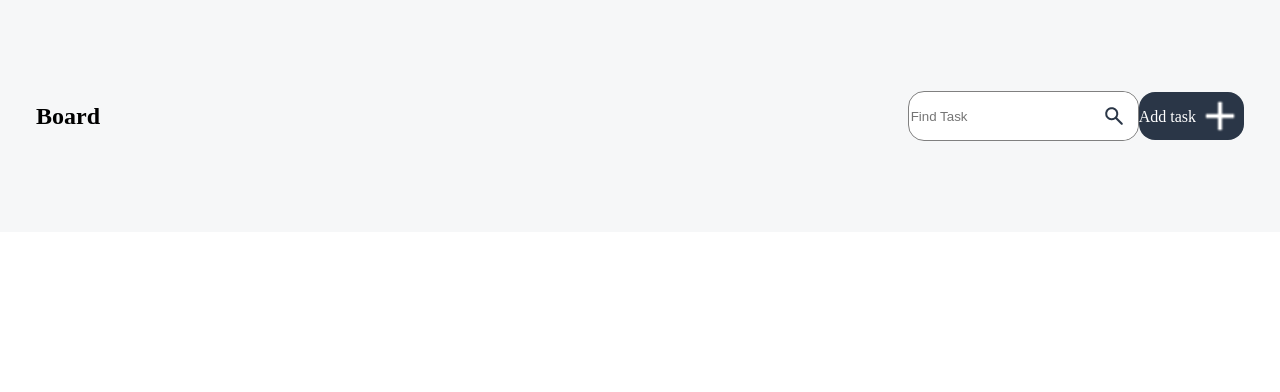
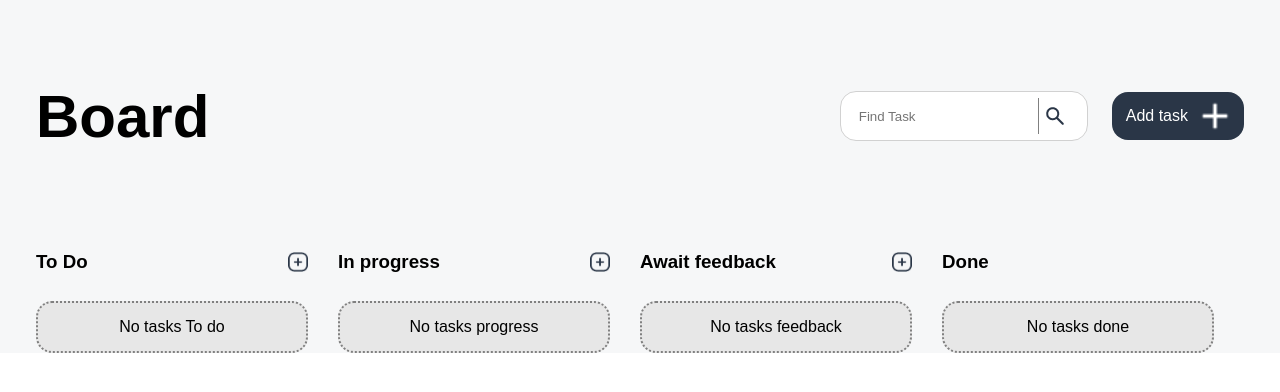
Before and after one commit to Jad134/kanban-frontend, a plain HTML site: page board.html in a window 1280 px wide. Drawn offline with Linux system fonts and the light colour scheme.

Commit message:
board style and contend area

```diff
--- a/board.html
+++ b/board.html
@@ -7,6 +7,7 @@
     <style>
         body {
             margin: 0;
+            font-family: sans-serif;
         }
         #board{
             max-width: 1208px;
@@ -22,20 +23,28 @@
 
         }
         #board-head h2{
-
+            font-size: 60px;
         }
         #input-area{
             display: flex;
+            align-items: center;
             height: 48px;
-            padding: 8px, 16px, 8px, 16px;
+            padding: 0px 16px 0px 16px;
             border-radius: 16px;
             background-color: white;
-            border: 1px solid gray;
+            border: 1px solid #D1D1D1;
+            margin-right: 24px;
+        }
+        #seperator{
+            width: 1px;
+            height: 36px;
+            background-color: grey;
         }
         #input-area input{
             max-width: 280px;
             border: none;
             background-color: rgba(255, 255, 255, 0.0);
+            color: #D1D1D1;
         }
         #input-area img{
             background-color: white;
@@ -49,14 +58,52 @@
         }
         #add-task img{
             border-radius: 16px;
+            height: 42px;
+            width: 42px;
+            margin-left: 6px;
         }
         #add-task{
             display: flex;
+            justify-content: space-between;
+            align-items: center;
             height: 48px;
             max-width: 160px;
+            padding: 0px 8px 0px 14px;
             background-color: #2A3647;
             color: white;
             border-radius: 16px;
+        }
+        #board-content{
+            display: flex;
+            max-width: 1208px;
+            background-color: #F6F7F8;
+        }
+        .divers-head-sections{
+            display: flex;
+            justify-content: space-between;
+            align-items: center;
+        }
+        .divers-sections{
+            display: flex;
+            flex-direction: column;
+            margin-right: 30px;
+            width: 25%;
+        }
+        .board-head-section-images{
+            height: 20px;
+            width: 20px;
+        }
+        .specific-content{
+            margin-top: 10px;
+        }
+        .empty-task{
+            display: flex;
+            justify-content: center;
+            align-items: center;
+            background-color: #E7E7E7;
+            height: 48px;
+            border-radius: 16px;
+            border: 2px dotted gray;
         }
     </style>
 </head>
--- a/board_script.js
+++ b/board_script.js
@@ -1,12 +1,13 @@
 
 
-function openBoard(){
+function openBoard() {
     document.getElementById('board').innerHTML = /*html*/ `
     <div id="board-head">
         <h2>Board</h2>
         <div id="board-interaction">
             <div id="input-area">
                 <input type="text" placeholder="Find Task">
+                <div id="seperator"></div>
                 <img src="./assets/img/search.png" alt="lupe">
             </div>
             <div id="add-task">
@@ -16,22 +17,43 @@ function openBoard(){
         </div>
     </div>
     <div id="board-content">
-        <div>
-            <div id="board-todo-section">
-                <div id="todos"></div>
+
+            <div id="board-todo-section" class="divers-sections">
+                <div id="board-todo-section-head" class="divers-head-sections">
+                    <h3>To Do</h3>
+                    <img src="./assets/img/plus-button.png" alt="" class="board-head-section-images">
+                </div>
+                <div id="todos" class="specific-content">
+                    <div class="empty-task">No tasks To do</div>
+                </div>
             </div>
-        </div>
-        <div id="board-in-progress-section">
-            <div id="progresses"></div>
-        </div>
-        <div>
-            <div id="board-await-feedback-section">
-                <div id="feedbacks"></div>
+            <div id="board-in-progress-section" class="divers-sections">
+                <div id="board-in-progress-section-head" class="divers-head-sections">
+                    <h3>In progress</h3>
+                    <img src="./assets/img/plus-button.png" alt="" class="board-head-section-images">
+                </div>
+                <div id="progresses" class="specific-content">
+                <div class="empty-task">No tasks progress</div>
+                </div>
             </div>
-        </div>
-        <div id="board-done-section">
-            <div id="dones"></div>
-        </div>
+                <div id="board-await-feedback-section" class="divers-sections">
+                    <div id="board-await-feedback-section-head" class="divers-head-sections">
+                        <h3>Await feedback</h3>
+                        <img src="./assets/img/plus-button.png" alt="" class="board-head-section-images">
+                    </div>
+                    <div id="feedbacks" class="specific-content">
+                    <div class="empty-task">No tasks feedback</div>
+                    </div>
+                </div>
+            <div id="board-done-section" class="divers-sections">
+                <div id="board-done-section-head" class="divers-head-sections">
+                    <h3>Done</h3>
+                </div>
+                <div id="dones" class="specific-content">
+                <div class="empty-task">No tasks done</div>
+                </div>
+            </div>
+
     </div>
     `;
 }
```
